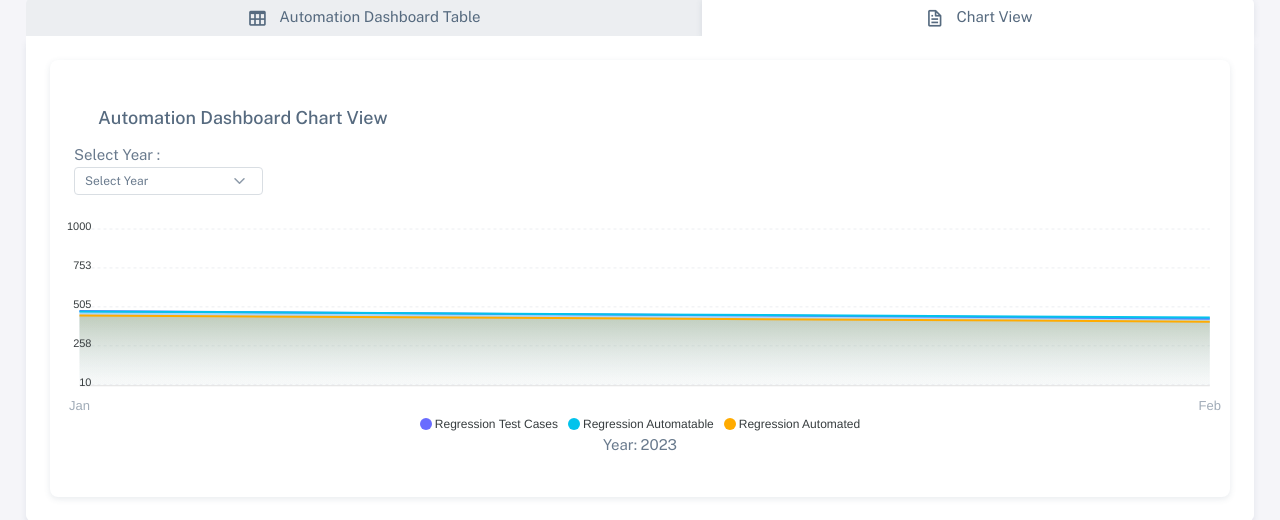
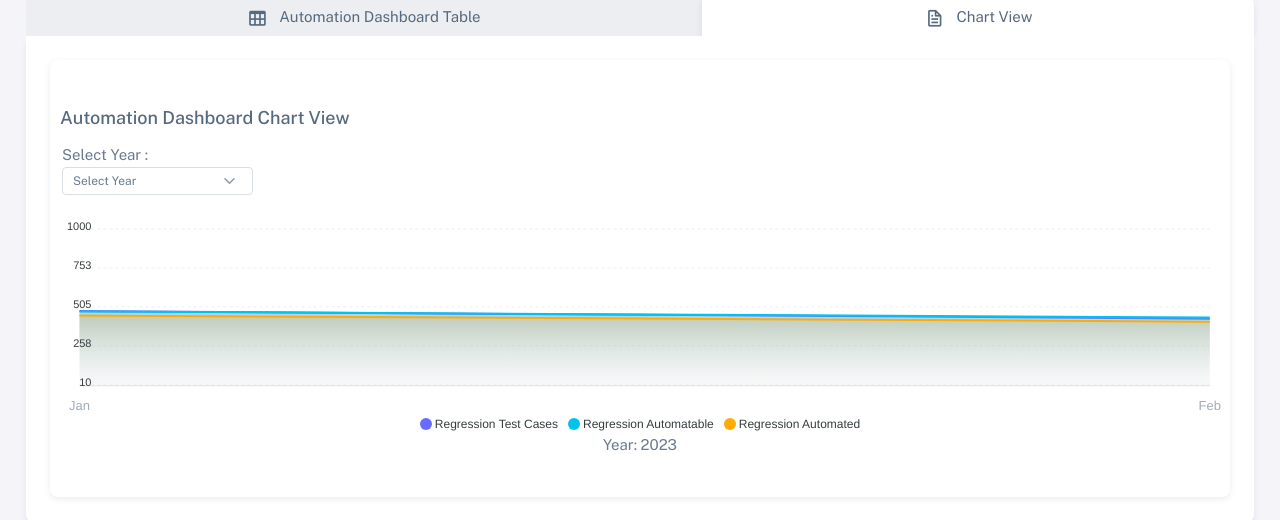
Before and after one commit to indhumano/Accenture_AutomationDashboard, a Django app: page /dashboard/ in a window 1280 px wide, after a click on "Chart View". Shown: the part 329-849 px from the top of the page. Run offline with Django 4.2, Linux system fonts and the light colour scheme; a user stored in the database is signed in; data comes from the database, SQL or seed files in the repository; data that the repository does not hold is empty; some libraries are stand-ins or nearby versions.

Commit message:
Updated dashboard graph Alignment

```diff
--- a/dashboard_app/templates/Index.html
+++ b/dashboard_app/templates/Index.html
@@ -1091,8 +1091,8 @@ function html2json() {
    <!-- Expense Overview -->
                 <div class="col-md-12 col-lg-12 order-1 mb-12">
                   <div class="card h-100">
-                    <div class="card-header">
-                    <h5 class="card-header m-0 me-2 pb-3">Automation Dashboard Chart View</h5>
+                    <div class="card-header mrgL-10">
+                    <h5 class="card-header mrgLH5-25 me-2 pb-3">Automation Dashboard Chart View</h5>
                         <div class="col-md-2">
                              Select Year :  <select id="graphyearselect" class="form-select form-select-sm">
 
--- a/static/demo.css
+++ b/static/demo.css
@@ -141,3 +141,5 @@ padding-left: 10px!important; font-size:20px;}
 .d-flexover{justify-content: flex-end;margin-right:9%
 }
 .txt-center{text-align:center}
+.mrgL-10{margin-left:-12px}
+.mrgLH5-25{margin-left:-26px!important;}
```
